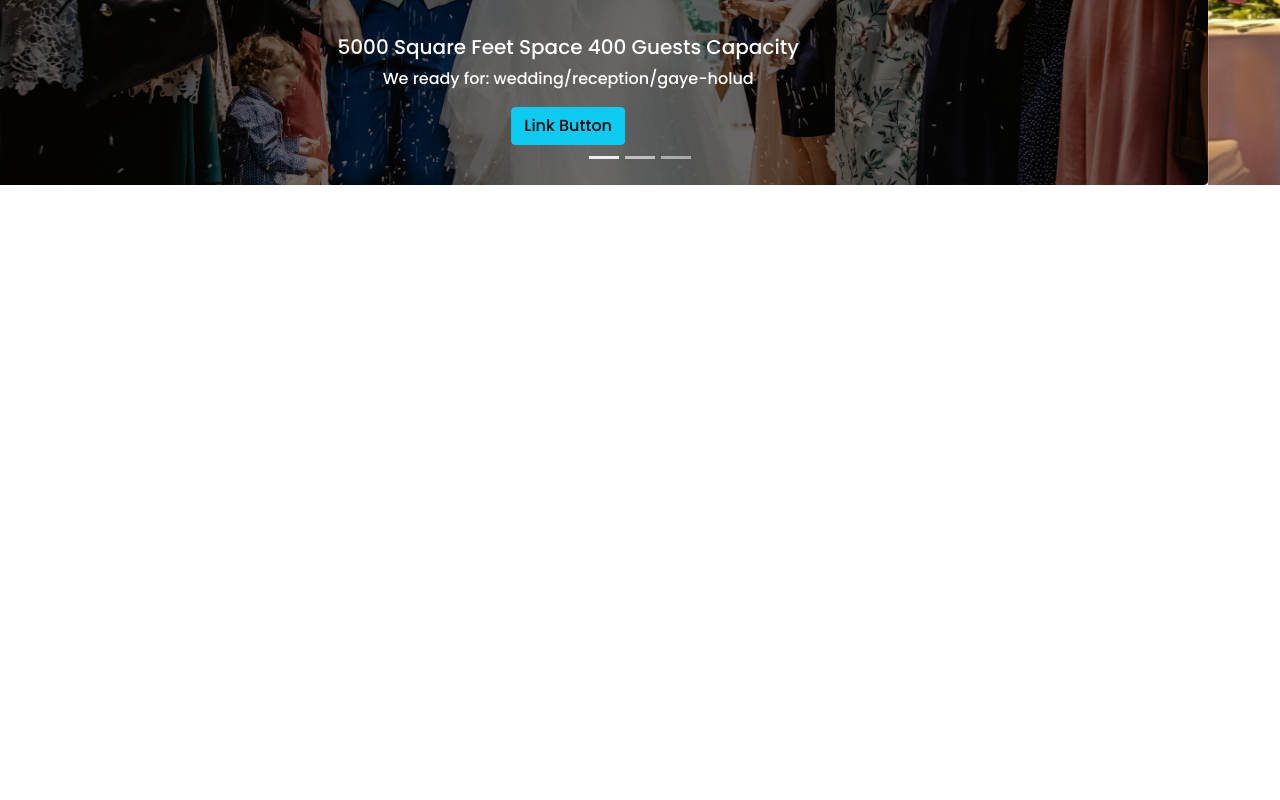
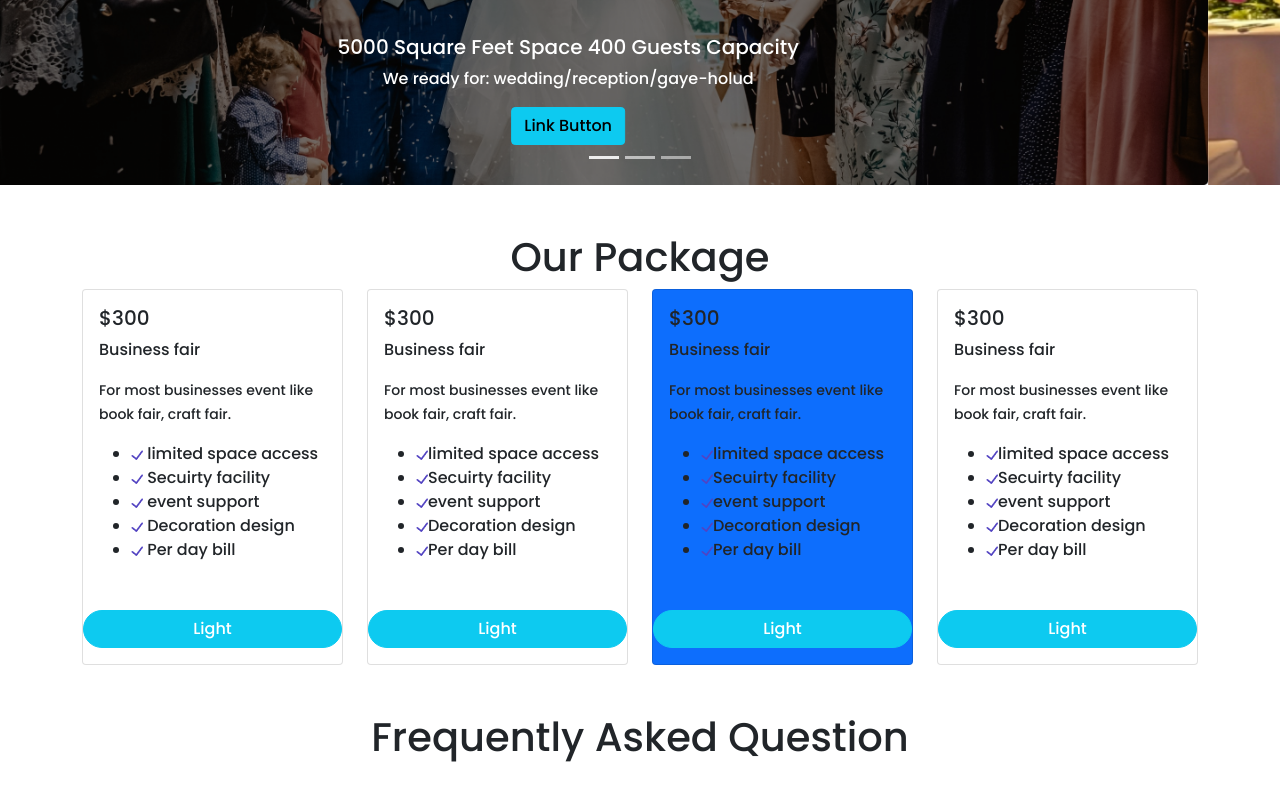
Before and after one commit to shahin597/Convention-center, a plain HTML site: page index.html in a window 1280 px wide. Shown: the part 384-1184 px from the top of the page. Before the commit the page ends 800 px from the top, so only its background shows below. Drawn offline with nearby package versions, Linux system fonts and the light colour scheme.

Commit message:
added-package

```diff
--- a/index.html
+++ b/index.html
@@ -76,6 +76,110 @@
 
 
     </header>
+    <main>
+        <!-- package-section -->
+        <section class="container my-5">
+            <h1 class="text-center">Our Package </h1>
+            <!-- package -->
+            <div class="row row-cols-1 row-cols-lg-4 g-4">
+                <div class="col">
+                    <div class="card h-100">
+
+                        <div class="card-body">
+                            <h5 class="card-title">$300</h5>
+                            <p class="card-text">Business fair</p>
+                            <p><small>For most businesses event
+                                    like book fair, craft fair.</small></p>
+                            <ul>
+                                <li> <img src="images/path/Path.png" alt=""> limited space access</li>
+                                <li> <img src="images/path/Path.png" alt=""> Secuirty facility</li>
+                                <li> <img src="images/path/Path.png" alt=""> event support</li>
+                                <li> <img src="images/path/Path.png" alt=""> Decoration design</li>
+                                <li> <img src="images/path/Path.png" alt=""> Per day bill</li>
+                            </ul>
+                        </div>
+
+                        <div class="mt-3 mb-3 ">
+                            <button type="button" class="btn btn-info text-white rounded-pill w-100">Light</button>
+                        </div>
+
+                    </div>
+                </div>
+                <div class="col">
+                    <div class="card h-100">
+
+                        <div class="card-body">
+                            <h5 class="card-title">$300</h5>
+                            <p class="card-text">Business fair</p>
+                            <p><small>For most businesses event
+                                    like book fair, craft fair.</small></p>
+                            <ul>
+                                <li> <img src="images/path/Path.png" alt="">limited space access</li>
+                                <li><img src="images/path/Path.png" alt="">Secuirty facility</li>
+                                <li><img src="images/path/Path.png" alt="">event support</li>
+                                <li><img src="images/path/Path.png" alt="">Decoration design</li>
+                                <li><img src="images/path/Path.png" alt="">Per day bill</li>
+                            </ul>
+                        </div>
+
+                        <div class="mt-3 mb-3 ">
+                            <button type="button" class="btn btn-info text-white rounded-pill w-100">Light</button>
+                        </div>
+                    </div>
+                </div>
+                <div class="col">
+                    <div class="card bg-primary h-100">
+
+                        <div class="card-body ">
+                            <h5 class="card-title">$300</h5>
+                            <p class="card-text">Business fair</p>
+                            <p><small>For most businesses event
+                                    like book fair, craft fair.</small></p>
+                            <ul>
+                                <li><img src="images/path/Path.png" alt="">limited space access</li>
+                                <li><img src="images/path/Path.png" alt="">Secuirty facility</li>
+                                <li><img src="images/path/Path.png" alt="">event support</li>
+                                <li><img src="images/path/Path.png" alt="">Decoration design</li>
+                                <li><img src="images/path/Path.png" alt="">Per day bill</li>
+                            </ul>
+                        </div>
+
+                        <div class="mt-3 mb-3 ">
+                            <button type="button" class="btn btn-info text-white rounded-pill w-100">Light</button>
+                        </div>
+                    </div>
+                </div>
+                <div class="col">
+                    <div class="card h-100">
+
+                        <div class="card-body">
+                            <h5 class="card-title">$300</h5>
+                            <p class="card-text">Business fair</p>
+                            <p><small>For most businesses event
+                                    like book fair, craft fair.</small></p>
+                            <ul>
+                                <li><img src="images/path/Path.png" alt="">limited space access</li>
+                                <li><img src="images/path/Path.png" alt="">Secuirty facility</li>
+                                <li><img src="images/path/Path.png" alt="">event support</li>
+                                <li><img src="images/path/Path.png" alt="">Decoration design</li>
+                                <li><img src="images/path/Path.png" alt="">Per day bill</li>
+                            </ul>
+                        </div>
+
+                        <div class="mt-3 mb-3 ">
+                            <button type="button" class="btn btn-info text-white rounded-pill w-100">Light</button>
+                        </div>
+                    </div>
+                </div>
+            </div>
+
+        </section>
+        <!-- Question Section -->
+        <section class="container my-5">
+            <h1 class="text-center">Frequently Asked Question</h1>
+
+        </section>
+    </main>
 
     <!-- bootstrap script -->
     <script src="https://cdn.jsdelivr.net/npm/bootstrap@5.1.3/dist/js/bootstrap.bundle.min.js"
```
Also changed, not shown: images/path/Path.png (added).
